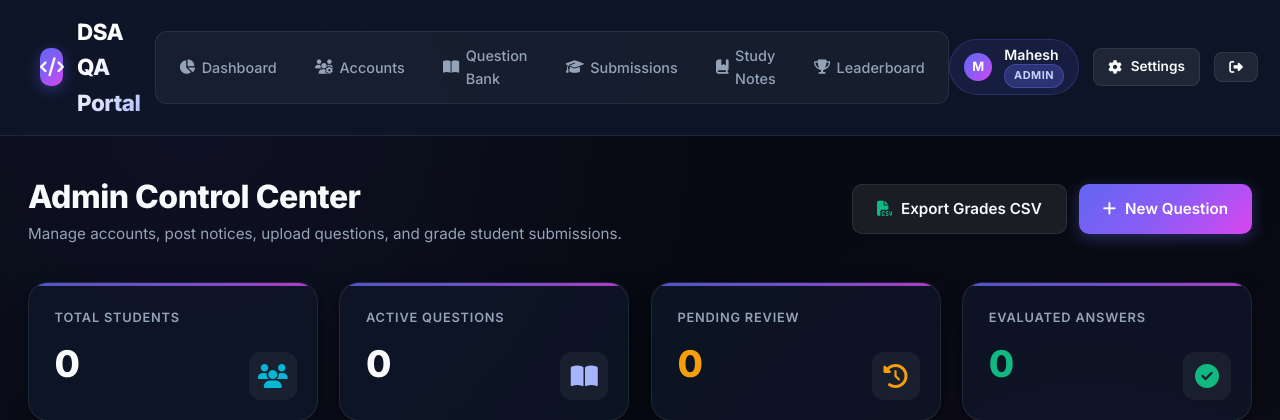
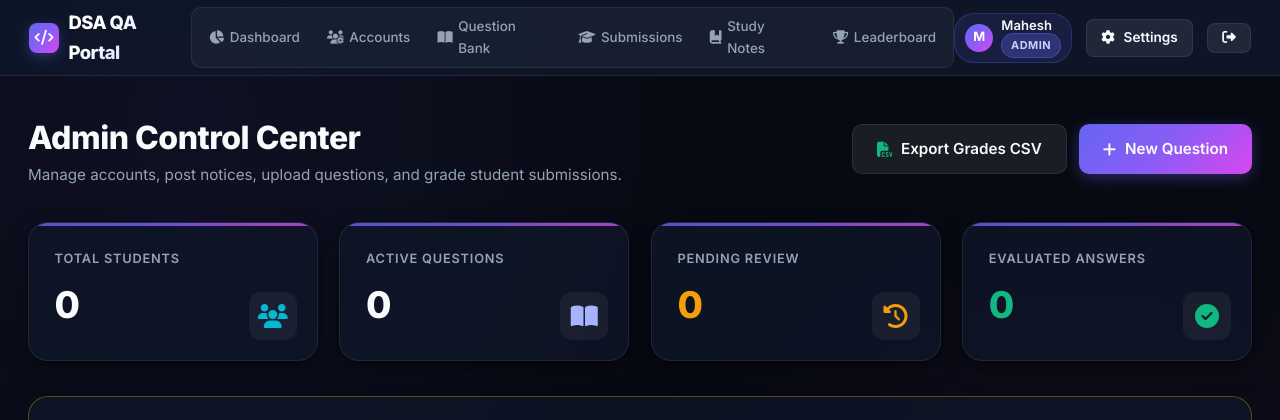
Before and after one commit to mahesh11112007/dsa-learner, a Flask app: page /admin in a window 1280 px wide. Shown: the top 420 px of the page. Run offline with Flask 3, Linux system fonts and the light colour scheme; a user stored in the database is signed in; data comes from the database, SQL or seed files in the repository; data that the repository does not hold is empty; some libraries are stand-ins or nearby versions.

Commit message:
Decrease navbar size for compact, space-efficient menu bar header

```diff
--- a/static/css/main.css
+++ b/static/css/main.css
@@ -68,14 +68,14 @@ body {
 
 /* Header & Navigation */
 .navbar {
-  background: rgba(15, 23, 42, 0.85);
+  background: rgba(15, 23, 42, 0.92);
   backdrop-filter: blur(16px);
   -webkit-backdrop-filter: blur(16px);
   border-bottom: 1px solid var(--border-subtle);
   position: sticky;
   top: 0;
   z-index: 100;
-  padding: 0.85rem 2.5rem;
+  padding: 0.45rem 1.8rem;
   display: flex;
   justify-content: space-between;
   align-items: center;
@@ -84,8 +84,8 @@ body {
 .brand {
   display: flex;
   align-items: center;
-  gap: 0.85rem;
-  font-size: 1.4rem;
+  gap: 0.6rem;
+  font-size: 1.15rem;
   font-weight: 800;
   color: var(--text-main);
   text-decoration: none;
@@ -93,15 +93,15 @@ body {
 }
 
 .brand-logo-icon {
-  width: 38px;
-  height: 38px;
+  width: 30px;
+  height: 30px;
   background: var(--primary-gradient);
-  border-radius: 10px;
+  border-radius: 8px;
   display: flex;
   align-items: center;
   justify-content: center;
-  box-shadow: 0 4px 15px rgba(99, 102, 241, 0.4);
-  font-size: 1.2rem;
+  box-shadow: 0 4px 12px rgba(99, 102, 241, 0.35);
+  font-size: 0.95rem;
 }
 
 .brand-text-gradient {
@@ -113,11 +113,11 @@ body {
 .nav-links {
   display: flex;
   align-items: center;
-  gap: 0.5rem;
+  gap: 0.3rem;
   list-style: none;
   background: rgba(255, 255, 255, 0.04);
-  padding: 0.35rem 0.5rem;
-  border-radius: 12px;
+  padding: 0.2rem 0.35rem;
+  border-radius: 10px;
   border: 1px solid var(--border-subtle);
 }
 
@@ -125,30 +125,30 @@ body {
   color: var(--text-muted);
   text-decoration: none;
   font-weight: 500;
-  font-size: 0.9rem;
+  font-size: 0.84rem;
   transition: all 0.2s ease;
-  padding: 0.45rem 0.95rem;
-  border-radius: 8px;
+  padding: 0.3rem 0.7rem;
+  border-radius: 6px;
   display: flex;
   align-items: center;
-  gap: 0.4rem;
+  gap: 0.35rem;
 }
 
 .nav-item a:hover,
 .nav-item a.active {
   color: #ffffff;
-  background: rgba(255, 255, 255, 0.1);
+  background: rgba(255, 255, 255, 0.12);
 }
 
 .user-profile-badge {
   display: flex;
   align-items: center;
-  gap: 0.75rem;
-  padding: 0.4rem 0.9rem;
+  gap: 0.5rem;
+  padding: 0.25rem 0.65rem;
   background: rgba(99, 102, 241, 0.12);
   border: 1px solid rgba(99, 102, 241, 0.25);
-  border-radius: 30px;
-  font-size: 0.88rem;
+  border-radius: 20px;
+  font-size: 0.82rem;
 }
 
 .avatar-circle {
```
